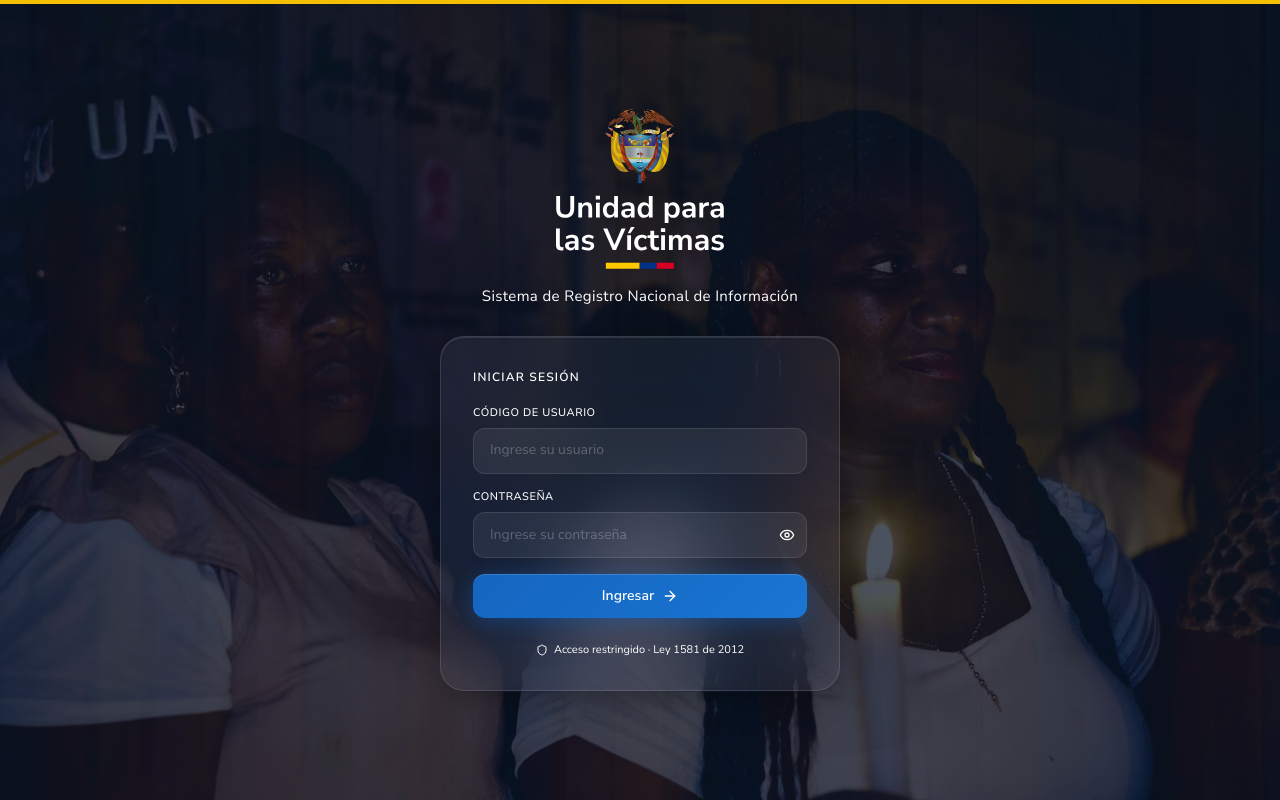
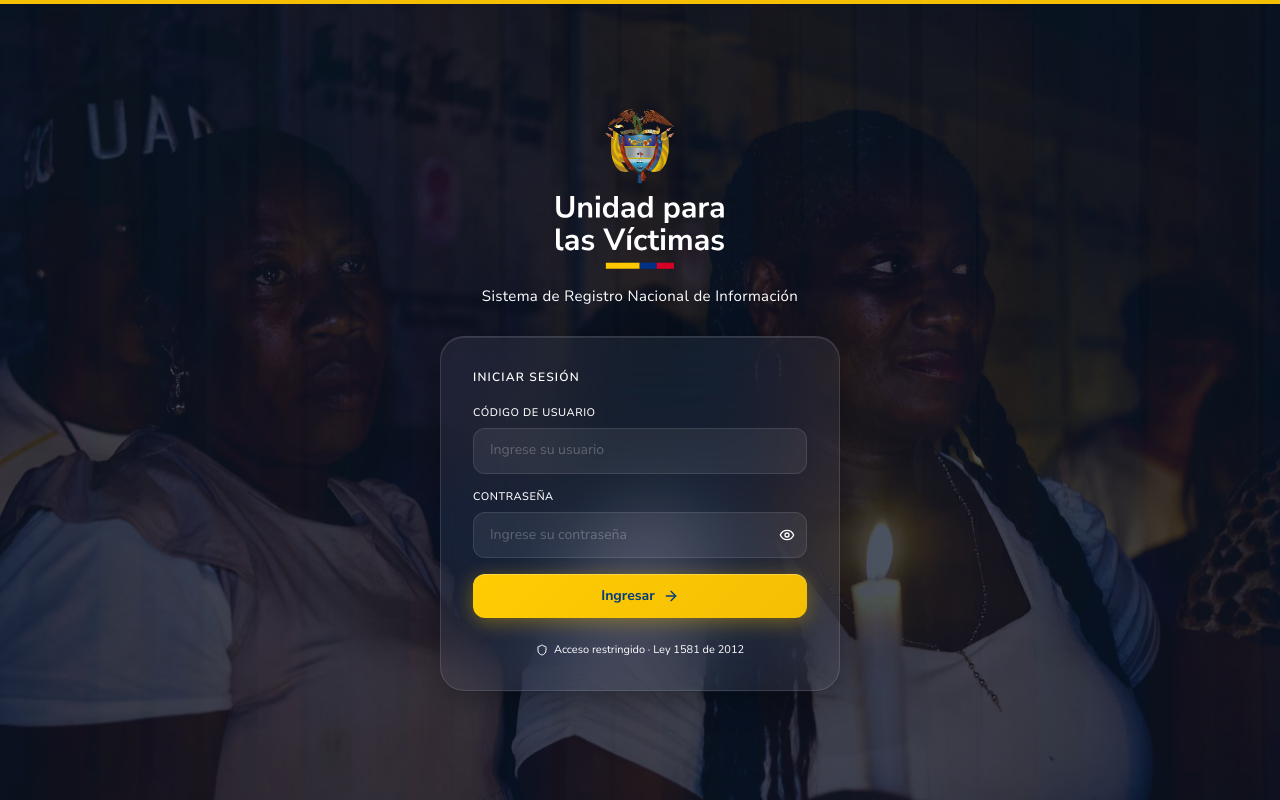
Before and after one commit to alexjut/srni-unidad-victimas, a React (Vite) app in the folder srni-frontend/: page /login in a window 1280 px wide. Built offline with nearby package versions, Linux system fonts and the light colour scheme; no server answers; sample sign-in values are in the browser's storage.

Commit message:
fix(layout): añadir espaciado en MainLayout y actualizar la información institucional en la barra lateral style(login): mejorar los estilos de los botones y actualizar el degradado del fondo

```diff
--- a/srni-frontend/src/components/MainLayout.tsx
+++ b/srni-frontend/src/components/MainLayout.tsx
@@ -265,6 +265,7 @@
           <div key={location.pathname} className="page-content">
             <Outlet />
           </div>
+
         </main>
       </div>
 
--- a/srni-frontend/src/components/Sidebar.tsx
+++ b/srni-frontend/src/components/Sidebar.tsx
@@ -73,8 +73,11 @@
         ))}
       </nav>
 
-      {/* Versión */}
-      <div className="px-5 py-3 border-t border-white/[0.06]">
+      {/* Info institucional + versión */}
+      <div className="px-5 py-3 border-t border-white/[0.06] space-y-2">
+        <p className="text-[10px] text-white/40 leading-relaxed">
+          Subdirección Red Nacional de Información
+        </p>
         <div className="flex items-center gap-1.5">
           <div className="w-1.5 h-1.5 rounded-full bg-gov-amarillo shrink-0" />
           <p className="text-[10px] text-white/50 font-mono">v2026.01</p>
--- a/srni-frontend/src/pages/Login.tsx
+++ b/srni-frontend/src/pages/Login.tsx
@@ -163,16 +163,17 @@
             {/* Botón */}
             <button
               type="submit"
-              className="w-full flex items-center justify-center gap-2 rounded-xl px-4 py-3 text-sm font-semibold text-white transition-all duration-200 active:scale-[0.97] disabled:opacity-50 disabled:cursor-not-allowed disabled:active:scale-100 mt-2"
+              className="w-full flex items-center justify-center gap-2 rounded-xl px-4 py-3 text-sm font-bold transition-all duration-200 active:scale-[0.97] disabled:opacity-50 disabled:cursor-not-allowed disabled:active:scale-100 mt-2"
               style={{
-                background: 'linear-gradient(135deg, #1565C0, #1976D2)',
-                boxShadow: '0 4px 20px rgba(21, 101, 192, 0.4), inset 0 1px 0 rgba(255, 255, 255, 0.15)',
+                background: 'linear-gradient(135deg, #FFCC03, #F5BF04)',
+                color: '#003A80',
+                boxShadow: '0 4px 20px rgba(245, 191, 4, 0.4), inset 0 1px 0 rgba(255, 255, 255, 0.25)',
               }}
               disabled={cargando}
             >
               {cargando ? (
                 <>
-                  <span className="w-4 h-4 border-2 border-white/30 border-t-white rounded-full animate-spin" />
+                  <span className="w-4 h-4 border-2 border-gov-azulOscuro/30 border-t-gov-azulOscuro rounded-full animate-spin" />
                   Verificando…
                 </>
               ) : (
```
